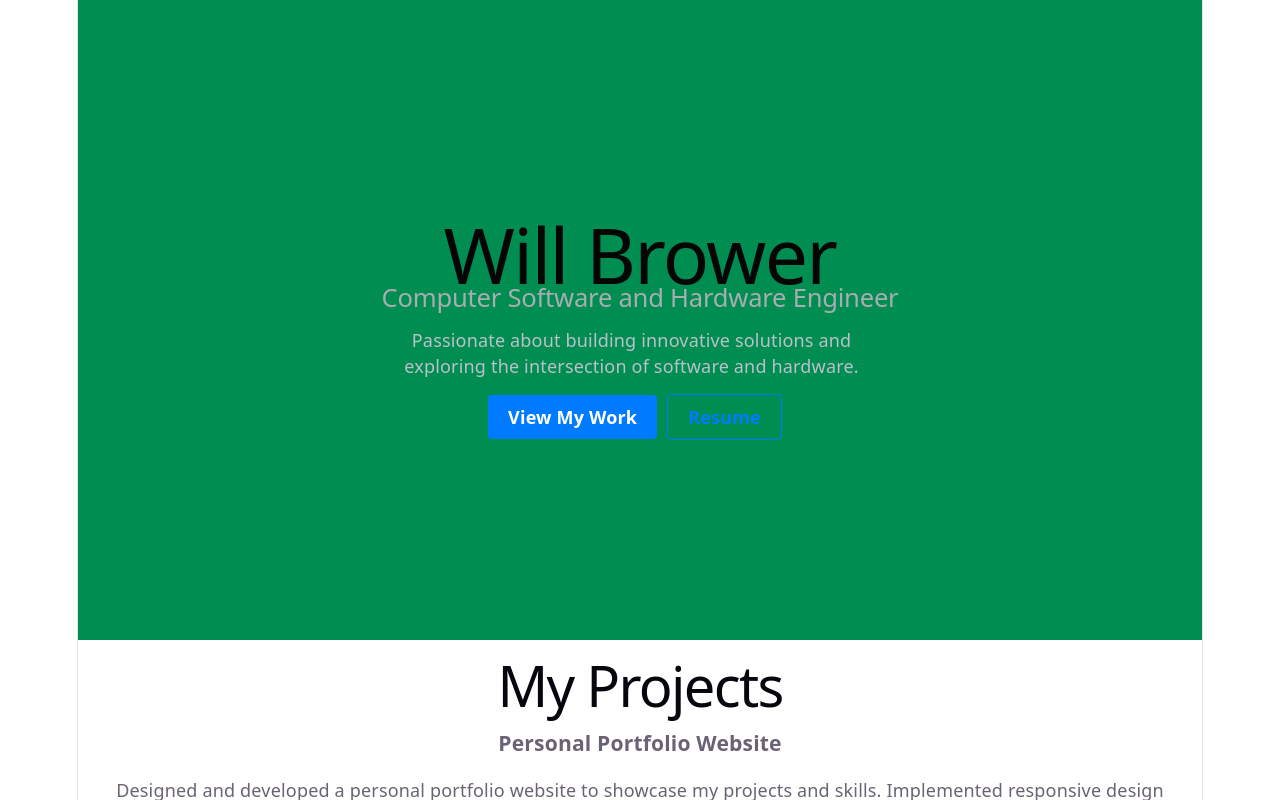
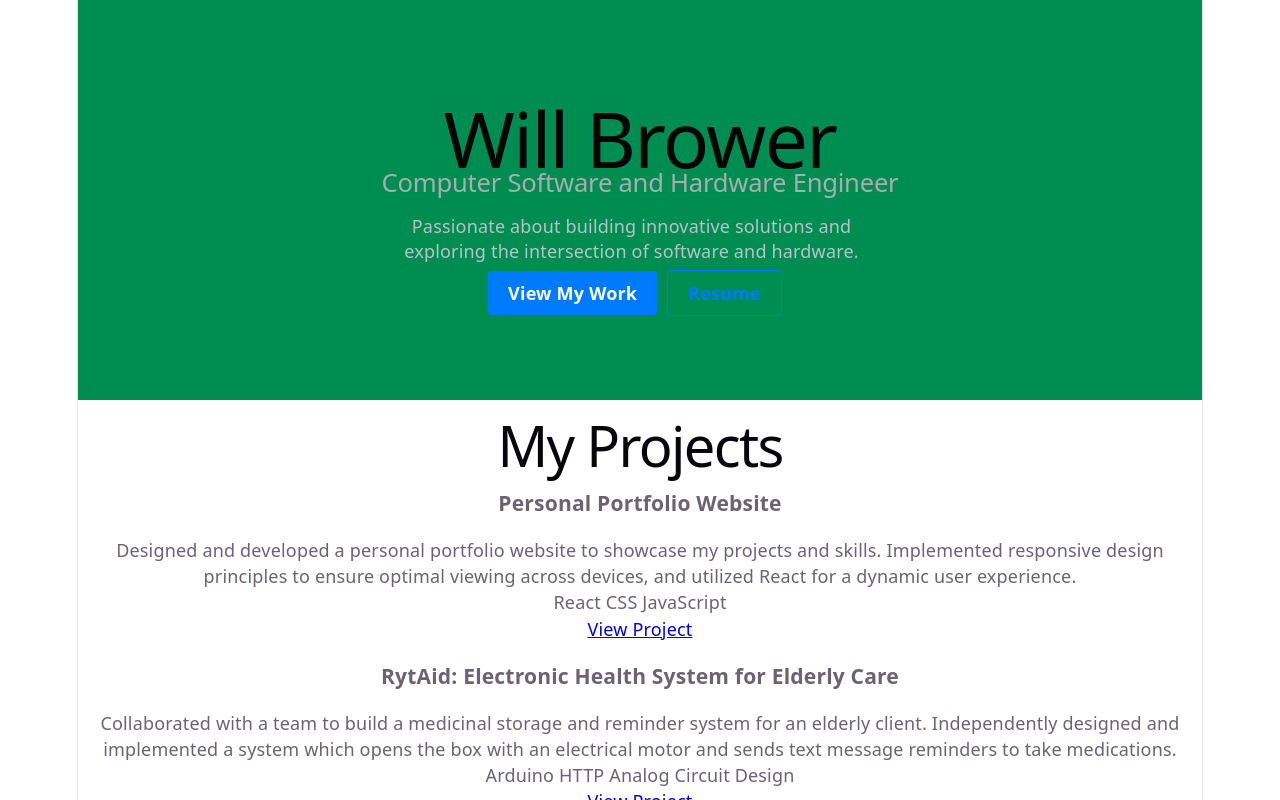
Before and after one commit to willbrow221/personal-website, a React (Vite) app: page / in a window 1280 px wide. Shown: the top 800 px of the page. Built offline with nearby package versions, Linux system fonts and the light colour scheme.

Commit message:
Small aesthetic updates

```diff
--- a/src/App.tsx
+++ b/src/App.tsx
@@ -21,6 +21,7 @@ function App() {
             description={project.description}
             technologies={project.technologies}
             link={project.link}
+            demoLink={project.demoLink}
           />
         ))}
       </div>
--- a/src/components/Hero.css
+++ b/src/components/Hero.css
@@ -1,5 +1,5 @@
 .hero {
-  height: 80vh;
+  height: 50vh;
   display: flex;
   flex-direction: column; /* Stack elements vertically */
   align-items: center;    /* Center horizontally */
@@ -11,14 +11,14 @@
 
 .hero-name {
   font-size: clamp(2.5rem, 6vw, 4.5rem);
-  margin-bottom: 15px;     /* Space below the name */
+  margin-bottom: 2vh;     /* Space below the name */
   color: #040505;
 }
 
 .hero-role {
   font-size: clamp(1rem, 2vw, 1.5rem);
   color: #a7adb1;
-  margin-bottom: 15px;     /* Space below the role */
+  margin-bottom: 2vh;     /* Space below the role */
 }
 
 .hero-tagline {
@@ -26,11 +26,7 @@
   line-height: 1.4;
   font-size: 1rem;
   color: #bac1c9;
-  margin-bottom: 25px;     /* Space below the tagline */
-}
-
-.hero-cta {
-  margin-top: 10px;
+  margin-bottom: 2vh;     /* Space below the tagline */
 }
 
 .btn-primary, .btn-secondary {
```
